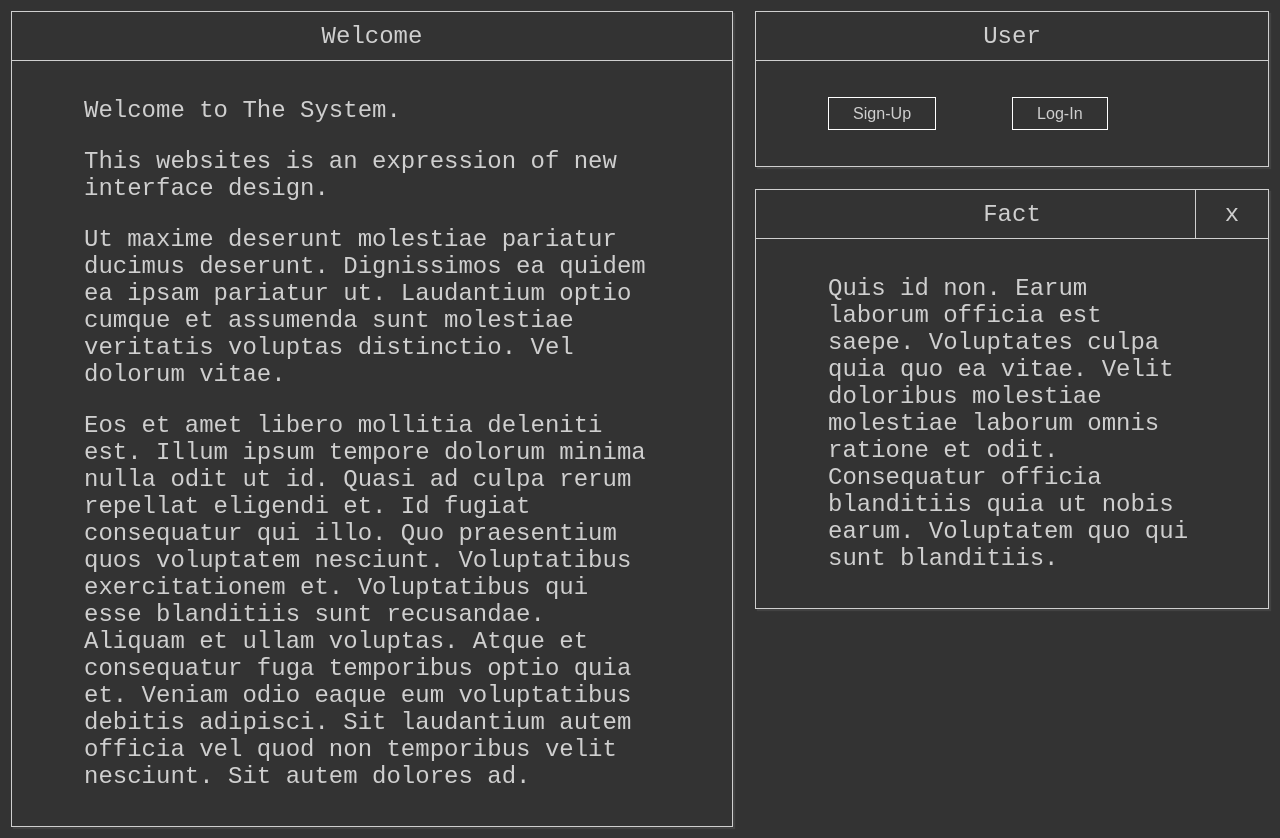
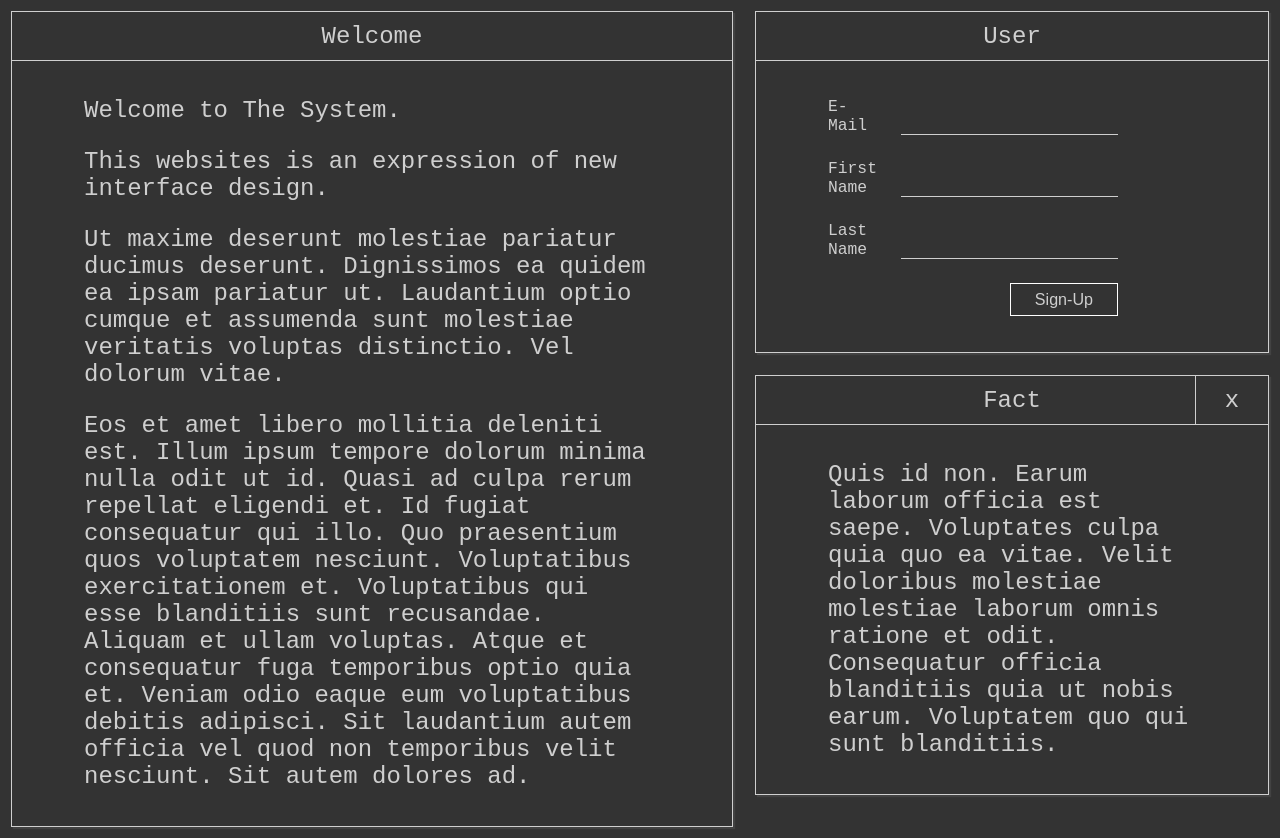
Before and after one commit to Unemployed/system-ui, a website built with Parcel: page src/index.html in a window 1280 px wide. Built offline with nearby package versions, Linux system fonts and the light colour scheme.

Commit message:
Form label, input

```diff
--- a/src/index.html
+++ b/src/index.html
@@ -53,11 +53,19 @@
           <div class="window-title">User</div>
           <div class="window-content window-content--split">
             <div>
-              <button>Sign-Up</button>
-            </div>
-            <div>
-              <button>Log-In</button>
-            </div>
+              <form>
+                <label>E-Mail
+                  <input type="text"></input>
+                </label>
+                <label>First Name
+                  <input type="text"></input>
+                </label>
+                <label>Last Name
+                  <input type="text"></input>
+                </label>
+                <button>Sign-Up</button>
+              </form>
+              </div>
           </div>
         </div>
         <div class="window window--closable">
--- /dev/null
+++ b/src/input.scss
@@ -0,0 +1,40 @@
+form button {
+  float: right;
+}
+
+label {
+  font-size: 0.68rem;
+  display: flex;
+  align-items: flex-end;
+  justify-content: flex-end;
+}
+
+label + * {
+  margin-top: 1rem;
+}
+
+label input {
+  margin-left: 1rem;
+}
+
+// TODO: Support inline label display when using input as adjacent.
+label + input {
+  margin-top: 0;
+}
+
+input {
+  border: none;
+  border-bottom: 1px solid $color-light-200;
+  background-color: transparent;
+  font-size: 0.68rem;
+  color: $color-light-200;
+  caret-color: $color-light-200;
+  font-family: monospace;
+  letter-spacing: 0.0125rem;
+  line-height: 1rem;
+  padding-left: .2083rem;
+}
+
+input:focus-visible {
+  outline: none;
+}
--- a/src/styles.scss
+++ b/src/styles.scss
@@ -7,6 +7,7 @@
 @import "./hover";
 @import "./button";
 @import "./layout";
+@import "./input";
 
 html {
   font-size: $font-size-root;
```
